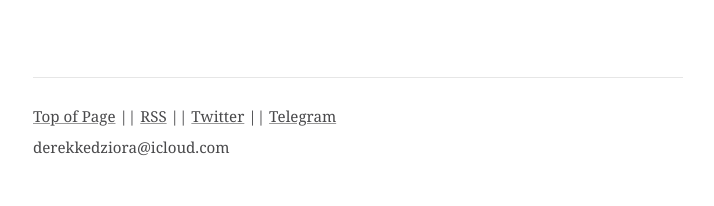
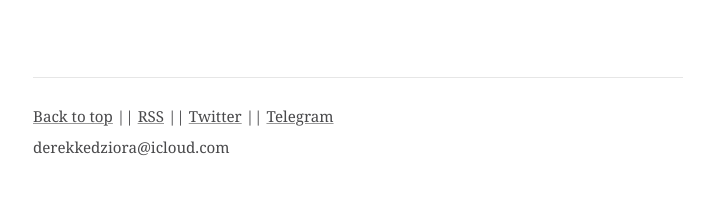
Before and after one commit to parcuri/derekkedziora.com, a Jekyll site: the page built from _pages/english.md, in a window 1280 px wide. Shown: the part 1185-1391 px from the top of the page, without its empty margins (282-996 px from the left). Built offline with Jekyll 4.4.1, drawn with Linux system fonts in a browser that asks for light colours.

Commit message:
changed top link

```diff
--- a/_includes/footer.html
+++ b/_includes/footer.html
@@ -12,6 +12,6 @@
 
 
 <div class="contact-info">
- <a href="#">Top of Page</a> || <a href="/feed.xml" title="RSS">RSS</a> || <a href="https://twitter.com/derekkedziora" title="Twitter">Twitter</a> || <a href="https://t.me/@derekblog" title="Telegram">Telegram</a><br>
+ <a href="#">Back to top</a> || <a href="/feed.xml" title="RSS">RSS</a> || <a href="https://twitter.com/derekkedziora" title="Twitter">Twitter</a> || <a href="https://t.me/@derekblog" title="Telegram">Telegram</a><br>
 derekkedziora@icloud.com
 </div>
--- a/_pages/tags.html
+++ b/_pages/tags.html
@@ -31,6 +31,6 @@ permalink: /blog/tags
 {% include blog-listing.html %}
 {% endif %}
 {% endfor %}</ul>
-<a href="#" title="Top of Page" class="internal-nav">Top of Page</a>
+<a href="#" title="Top of Page" class="internal-nav">Back to top</a>
 </section>
 {% endfor %}
```
